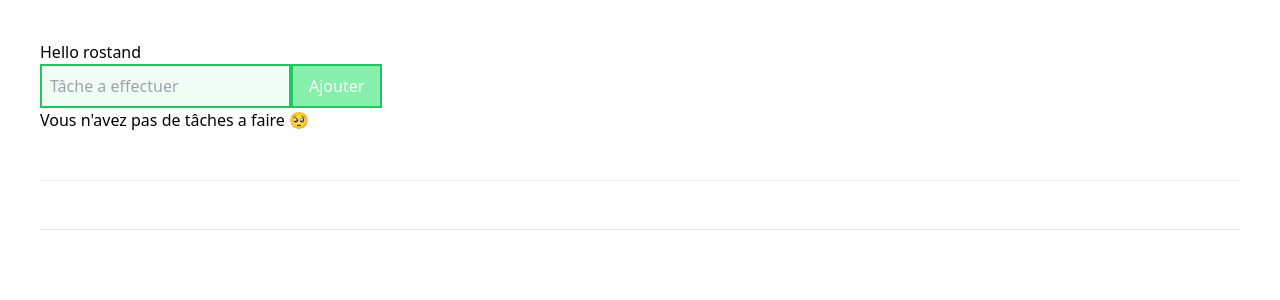
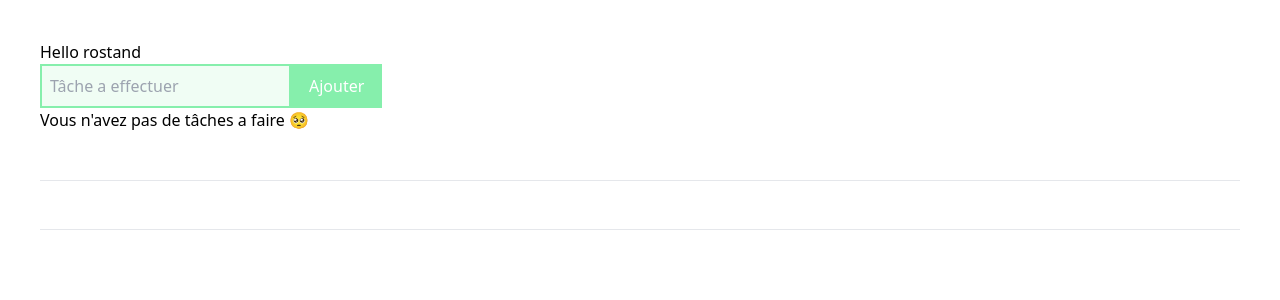
Before and after one commit to rosto-infinity/vuejs-cours03, a Vue app: page / in a window 1280 px wide. Shown: the top 300 px of the page. Built offline with nearby package versions, Linux system fonts and the light colour scheme.

Commit message:
stylestylle

```diff
--- a/src/TodoList.vue
+++ b/src/TodoList.vue
@@ -6,12 +6,12 @@
        v-model="newTodo"
 
        placeholder="Tâche a effectuer"
-       class=" p-2 border-2 border-green-500 bg-green-50">
+       class=" p-2 border-2 border-green-300 bg-green-50">
 
       <button
         :disabled="newTodo.length === 0"
 
-       class="bg-green-500 text-white  px-4 py-2  mr-5 hover:bg-green-600 disabled:bg-green-300 border-2 border-green-500"> Ajouter</button>
+       class="bg-green-500 text-white  px-4 py-2  mr-5 hover:bg-green-600 disabled:bg-green-300 border-2 border-green-300"> Ajouter</button>
     </fieldset>
   </form>
 
```
